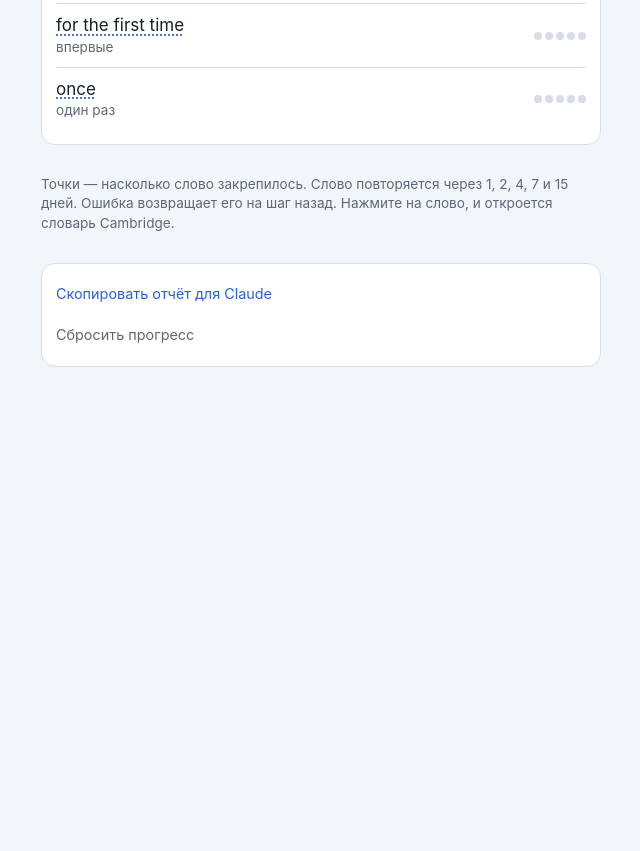
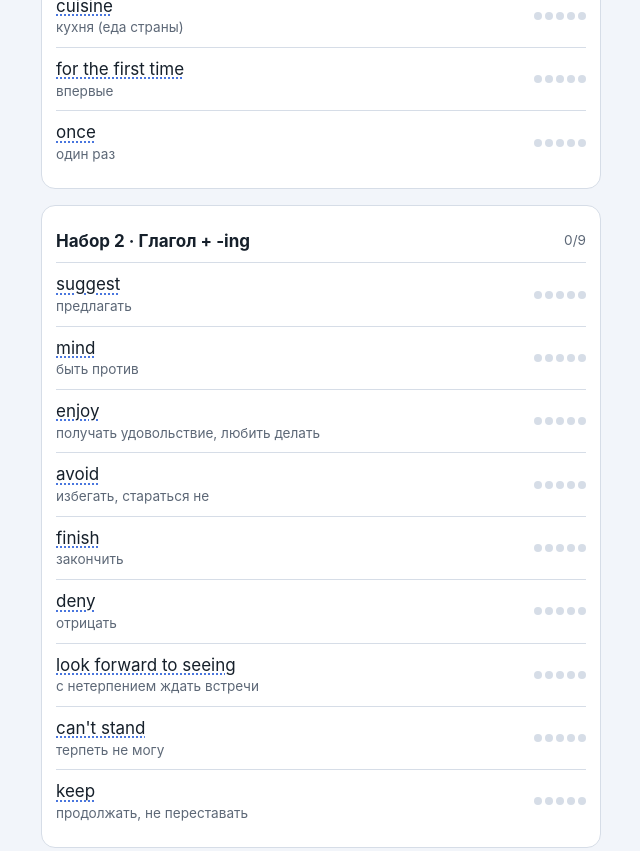
Before and after one commit to DariaSuhinina/english, a plain HTML site: page index.html in a window 1280 px wide. Shown: the part 1739-2590 px from the top of the page, without its empty margins (319-959 px from the left). Before the commit the page ends 2146 px from the top, so only its background shows below. Drawn offline with Linux system fonts and the light colour scheme.

Commit message:
Add set 2: verbs + -ing

```diff
--- a/index.html
+++ b/index.html
@@ -143,8 +143,20 @@ const SETS=[
   ['for-the-first-time','for the first time','впервые','I flew alone for the first time.','Я впервые летел один.','I flew alone ___.','for the first time'],
   ['once','once','один раз','I\'ve been there once.','Я был там один раз.','I\'ve been there ___.','once'],
  ]},
+ /* 9th item = wrong forms shown as traps in the gap exercise */
+ {id:'ing', title:'Набор 2 · Глагол + -ing', words:[
+  ['suggest','suggest','предлагать','I suggest going to Georgia in May.','Предлагаю поехать в Грузию в мае.','I ___ to Georgia in May.','suggest going',[],['suggest to go','suggest go']],
+  ['mind','mind','быть против','Do you mind waiting five minutes?','Ты не против подождать пять минут?','Do you ___ five minutes?','mind waiting',[],['mind to wait','mind wait']],
+  ['enjoy','enjoy','получать удовольствие, любить делать','I enjoy cooking at the weekend.','Я люблю готовить по выходным.','I ___ at the weekend.','enjoy cooking',[],['enjoy to cook','enjoy cook']],
+  ['avoid','avoid','избегать, стараться не','I avoid flying at night.','Я стараюсь не летать ночью.','I ___ at night.','avoid flying',[],['avoid to fly','avoid fly']],
+  ['finish','finish','закончить','I finished working at 7 p.m.','Я закончил работать в 7 вечера.','I ___ at 7 p.m.','finished working',[],['finished to work','finish to work']],
+  ['deny','deny','отрицать','He denied eating my chocolate.','Он отрицал, что съел мой шоколад.','He ___ my chocolate.','denied eating',[],['denied to eat','denied eat']],
+  ['look-forward-to-ing','look forward to seeing','с нетерпением ждать встречи','I\'m looking forward to seeing you.','С нетерпением жду встречи с тобой.','I\'m looking forward ___ you.','to seeing',[],['to see','seeing']],
+  ['cant-stand','can\'t stand','терпеть не могу','I can\'t stand waiting in queues.','Терпеть не могу стоять в очередях.','I ___ in queues.','can\'t stand waiting',['cannot stand'],['can\'t stand to waiting','can\'t stand wait']],
+  ['keep','keep','продолжать, не переставать','Keep practising every day!','Продолжай заниматься каждый день!','___ every day!','Keep practising',[],['Keep to practise','Keep practise']],
+ ]},
 ];
-const W=[]; SETS.forEach(s=>s.words.forEach(a=>W.push({id:a[0],en:a[1],ru:a[2],ex:a[3],exRu:a[4],gap:a[5],form:a[6],acc:a[7]||[],set:s.id})));
+const W=[]; SETS.forEach(s=>s.words.forEach(a=>W.push({id:a[0],en:a[1],ru:a[2],ex:a[3],exRu:a[4],gap:a[5],form:a[6],acc:a[7]||[],traps:a[8]||null,set:s.id})));
 const byId=Object.fromEntries(W.map(w=>[w.id,w]));
 const INTERVAL=[0,1,2,4,7,15]; // days until the next review for levels 0..5
 const KEY='babur_words_v1';
@@ -181,7 +193,12 @@ function beep(ok){ try{ actx ||= new (window.AudioContext||window.webkitAudioCon
 
 /* =================== HOME =================== */
 function dueWords(){ const d=dayNo(); return W.filter(w=>ws(w.id).seen && ws(w.id).due<=d); }
-function newWords(){ return W.filter(w=>!ws(w.id).seen); }
+/* new words alternate between sets, so a fresh set shows up right away */
+function newWords(){
+  const lists=SETS.map(s=>W.filter(w=>w.set===s.id && !ws(w.id).seen)); const out=[];
+  for(let i=0; lists.some(l=>i<l.length); i++) lists.forEach(l=>{ if(i<l.length) out.push(l[i]); });
+  return out;
+}
 let confirmReset=false;
 function home(){
   const d=dayNo(); const streak=(S.lastDay===d||S.lastDay===d-1)?S.streak:0;
@@ -189,7 +206,7 @@ function home(){
   const due=dueWords().length, fresh=newWords().length;
   const todayXp=S.xpDay[d]||0;
   app.innerHTML=`<div class="home">
-   <div><span class="muted small">Тренажёр слов</span><h1>${esc(SETS[0].title)}</h1></div>
+   <div><span class="muted small">Тренажёр слов</span><h1>Мои слова</h1></div>
    <div class="stats">
     <div class="stat"><b>🔥 ${streak}</b><span>дней подряд</span></div>
     <div class="stat"><b>${todayXp}</b><span>очков сегодня</span></div>
@@ -198,7 +215,8 @@ function home(){
    <div class="bar" aria-label="Выучено слов"><div style="width:${Math.round(learned/W.length*100)}%"></div></div>
    <button class="big" id="go">${due||fresh?'Начать тренировку':'Потренироваться ещё'}</button>
    <p class="small muted" style="margin:-6px 0 0;text-align:center">${due?`К повторению: ${due}. `:''}${fresh?`Новых слов: ${fresh}. `:''}${!due&&!fresh?'На сегодня всё повторено. Можно ещё раз закрепить самые слабые слова.':'Одна тренировка — около 5 минут.'}</p>
-   <div class="card wl">${W.map(w=>{const s=ws(w.id); return `<div class="row"><div><a href="${CAMB(w.en)}" target="_blank" rel="noopener">${esc(w.en)}</a><div class="small muted">${esc(w.ru)}</div></div><div class="dots" title="уровень ${s.lvl} из 5">${[1,2,3,4,5].map(i=>`<i class="${s.lvl>=i?'on':''}"></i>`).join('')}</div></div>`}).join('')}</div>
+   ${SETS.map(set=>{ const sw=W.filter(w=>w.set===set.id); const done=sw.filter(w=>ws(w.id).lvl>=3).length;
+     return `<div class="card wl"><div class="row" style="border-top:0"><b>${esc(set.title)}</b><span class="small muted">${done}/${sw.length}</span></div>${sw.map(w=>{const s=ws(w.id); return `<div class="row"><div><a href="${CAMB(w.en)}" target="_blank" rel="noopener">${esc(w.en)}</a><div class="small muted">${esc(w.ru)}</div></div><div class="dots" title="уровень ${s.lvl} из 5">${[1,2,3,4,5].map(i=>`<i class="${s.lvl>=i?'on':''}"></i>`).join('')}</div></div>`}).join('')}</div>`; }).join('')}
    <p class="small muted">Точки — насколько слово закрепилось. Слово повторяется через 1, 2, 4, 7 и 15 дней. Ошибка возвращает его на шаг назад. Нажмите на слово, и откроется словарь Cambridge.</p>
    <div class="card" style="display:flex;flex-direction:column;gap:8px">
     <button class="linkbtn" id="report">Скопировать отчёт для Claude</button>
@@ -240,7 +258,7 @@ function next(){
   answered=false;
   if(qi>=Q.length) return finish();
   cur=Q[qi]; const w=cur.w;
-  const others=n=>pickN(W.filter(x=>x!==w),n);
+  const others=n=>{ const same=W.filter(x=>x!==w && x.set===w.set); return pickN(same.length>=n?same:W.filter(x=>x!==w),n); };
   switch(cur.t){
     case 'intro':
       frame(`<div class="intro"><span class="new">НОВОЕ СЛОВО</span><span class="w">${esc(w.en)}</span><button class="spk huge" data-say="${esc(w.en)}" aria-label="Послушать">🔊</button><span class="tr">${esc(w.ru)}</span><span class="exm">${esc(w.ex)}</span><span class="small muted">${esc(w.exRu)}</span><a class="small" href="${CAMB(w.en)}" target="_blank" rel="noopener">Открыть в Cambridge ↗</a></div>`,'Запоминаем');
@@ -252,7 +270,7 @@ function next(){
       frame(`<div class="prompt ru">${esc(w.ru)}</div>${optsHtml(cur.opts.map(x=>x.en))}`,'Как это по-английски?'); break;
     case 'listen': cur.opts=shuffle([w,...others(3)]);
       frame(`<button class="spk huge" data-say="${esc(w.en)}" aria-label="Послушать ещё раз">🔊</button><button class="linkbtn" data-slow="${esc(w.en)}" style="align-self:center">🐢 медленнее</button>${optsHtml(cur.opts.map(x=>x.ru))}`,'Послушайте и выберите перевод'); setTimeout(()=>say(w.en),250); break;
-    case 'gap': cur.opts=shuffle([w,...others(3)]);
+    case 'gap': cur.opts=shuffle(w.traps ? [w,...w.traps.map(f=>({trap:true,form:f})),others(1)[0]] : [w,...others(3)]);
       frame(`<div class="gapline">${esc(w.gap).replace(/___/g,'<span class="blank"></span>')}</div><div class="sub small">${esc(w.exRu)}</div>${optsHtml(cur.opts.map(x=>x===w?w.form:formOf(x)))}`,'Вставьте пропущенное'); break;
     case 'tiles': {
       const toks=w.ex.split(' '); cur.toks=toks; cur.pool=shuffle(toks.map((t,i)=>({t,i}))); cur.ans=[];
```
